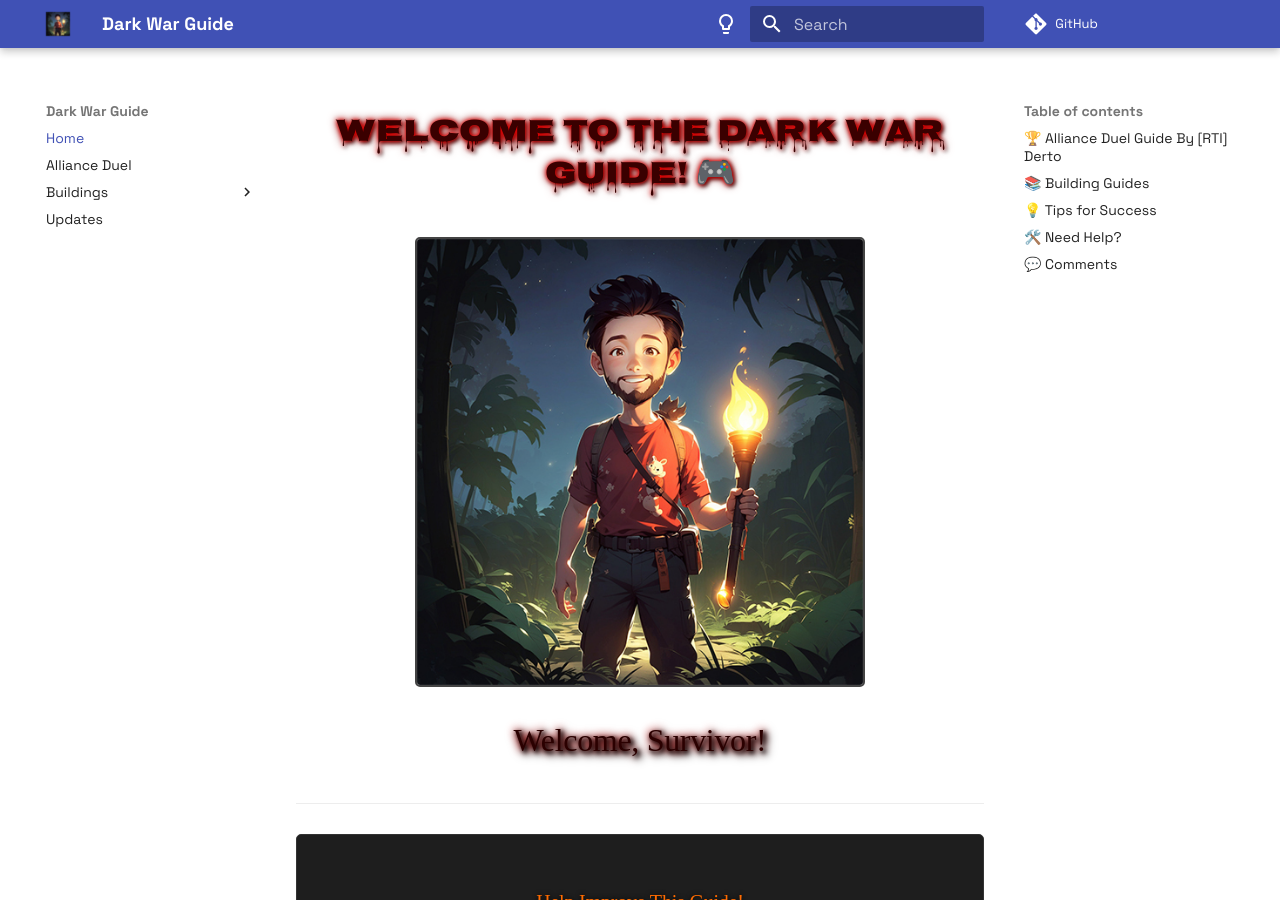
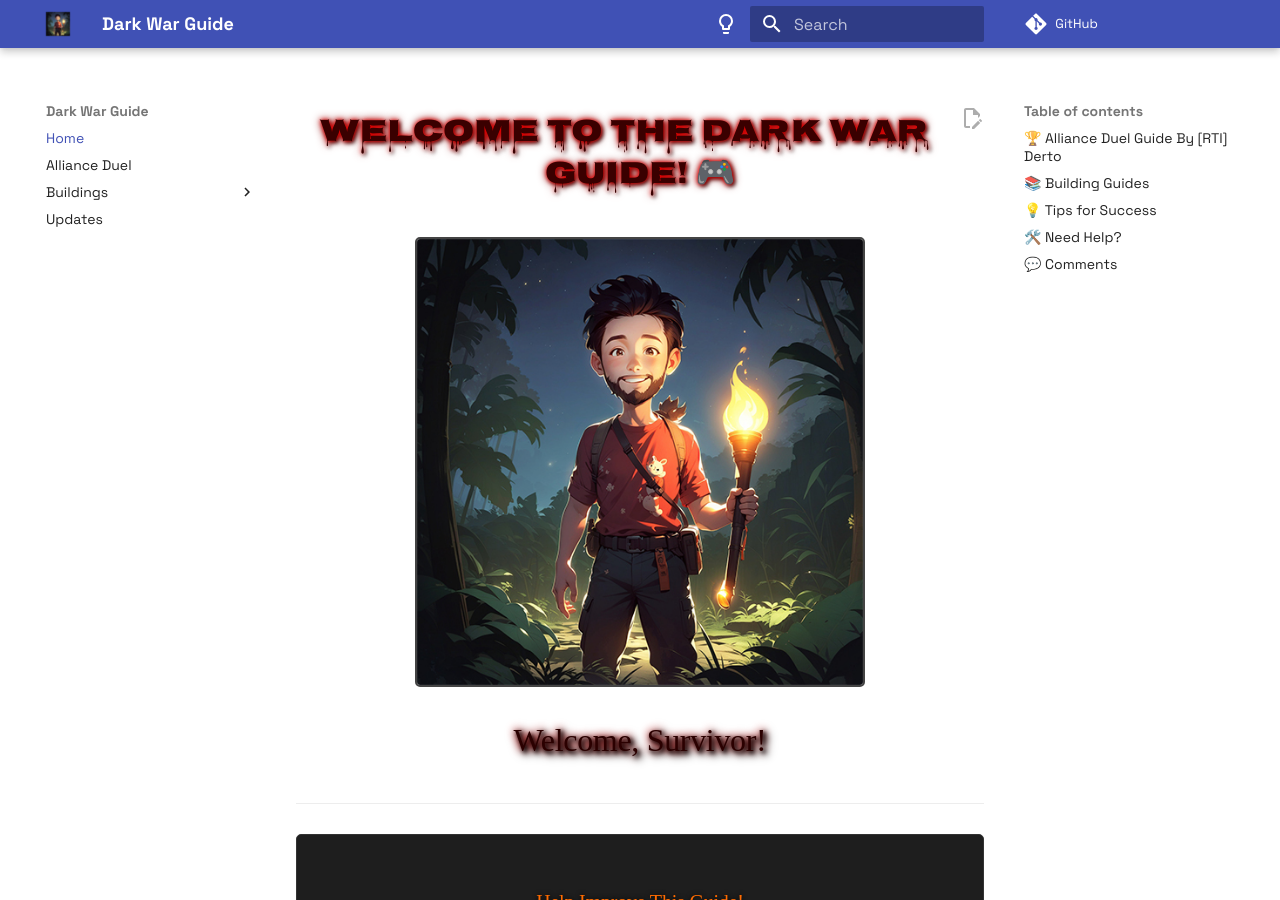
Before and after one commit to jake8923948/darkwar, an MkDocs documentation site: the page built from docs/index.md, in a window 1280 px wide and 900 px high. Built offline with MkDocs 1.6.1 and Material for MkDocs 9.7.7, drawn with Linux system fonts in a browser that asks for light colours; some web fonts are replaced; comment, search, counter and statistics services are not loaded.

Commit message:
Update mkdocs.yml

```diff
--- a/mkdocs.yml
+++ b/mkdocs.yml
@@ -22,6 +22,7 @@ theme:
   features:
     - navigation.footer
     - navigation.instant
+    - content.action.edit
   favicon: /images/logo.jpg
   logo: /images/logo.jpg
   language: en
```
